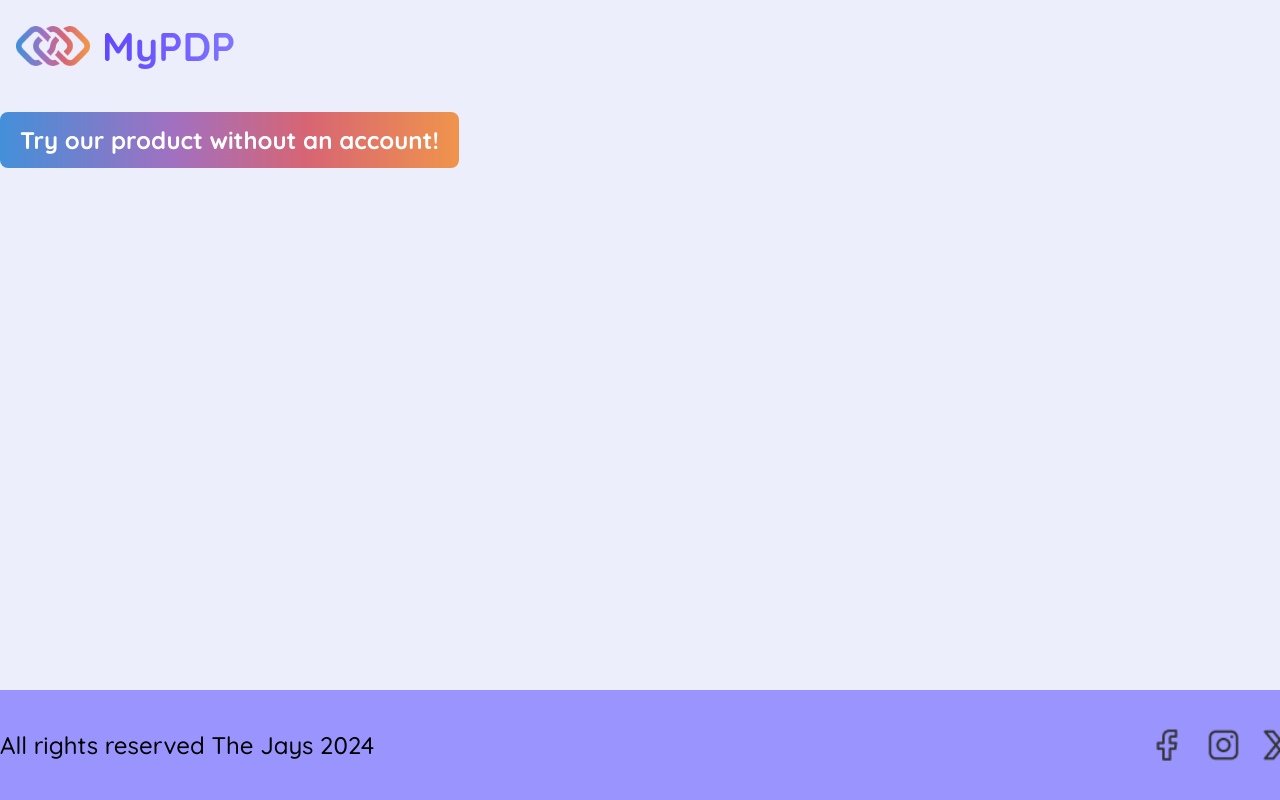
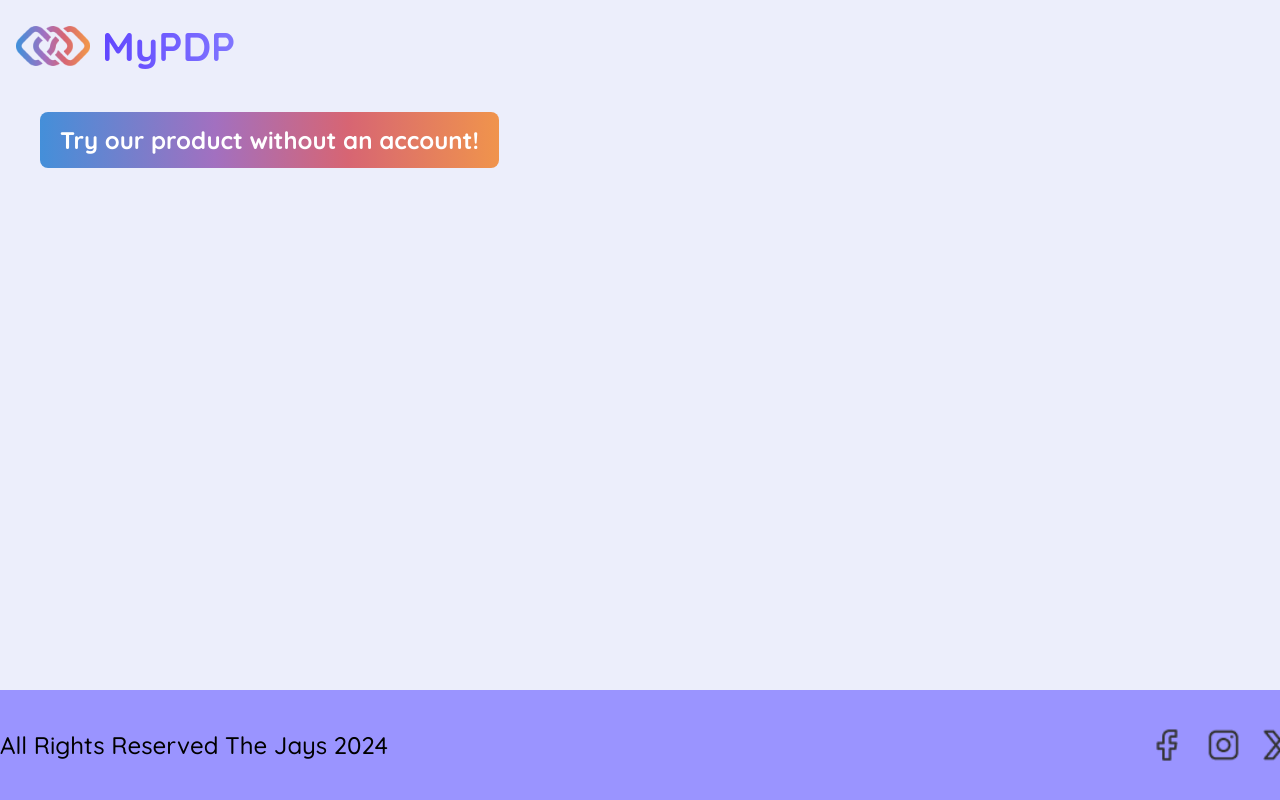
Before and after one commit to britzky/career-coach, a React (Vite) app in the folder frontend/career-coach/: page / in a window 1280 px wide. Built offline with nearby package versions, Linux system fonts and the light colour scheme.

Commit message:
affixed continue button on desired job page

```diff
--- a/frontend/career-coach/src/components/Footer/Footer.tsx
+++ b/frontend/career-coach/src/components/Footer/Footer.tsx
@@ -7,7 +7,7 @@ export const Footer = () => {
     <footer className="flex items-center bg-footer h-[110px] w-full mt-auto">
         <div className="flex justify-between w-full max-w-screen-xl mx-auto font-medium text-sm">
             <div>
-                <p>All rights reserved The Jays 2024</p>
+                <p>All Rights Reserved The Jays 2024</p>
             </div>
             <div className="flex gap-5">
                 <img src={facebook} alt="facebook" />
--- a/frontend/career-coach/src/pages/DesiredJob/DesiredJob.tsx
+++ b/frontend/career-coach/src/pages/DesiredJob/DesiredJob.tsx
@@ -57,7 +57,7 @@ export const DesiredJob = () => {
             </div>
           ))}
         </div>
-        <div className="mt-14 mb-3 flex justify-end">
+        <div className="flex justify-end mt-auto mb-3"> {/* changed from mt-14 mb-3 flex justify-end */}
           <NavButton to='/job-level'>Continue</NavButton>
         </div>
       </div>
--- a/frontend/career-coach/src/pages/HoursPerWeek/HoursPerWeek.tsx
+++ b/frontend/career-coach/src/pages/HoursPerWeek/HoursPerWeek.tsx
@@ -27,8 +27,8 @@ export const HoursPerWeek = () => {
       <div className="flex flex-col items-center max-w-[1200px] mt-28">
         <p className="text-purpleText text-base font-bold">How many <span className="bg-hours-per-week gradient-text">hours per week</span> can you dedicate?</p>
         <div className="w-[210px] my-14 flex items-center">
-          <InputBox value={hours} placeholder="0" onChange={handleInputChange} />
-          <span className='ml-2'>hours</span>
+          <InputBox value={hours} placeholder='0' onChange={handleInputChange} />
+          <span className='ml-2'>Hours</span>
         </div>
         <div className="w-[943px] relative">
           <input
--- a/frontend/career-coach/src/pages/JobLevel/JobLevel.tsx
+++ b/frontend/career-coach/src/pages/JobLevel/JobLevel.tsx
@@ -26,7 +26,7 @@ export const JobLevel = () => {
           <div>
             <CareerInfoCard
               text="Entry Level"
-              years="0-3 years"
+              years="0-3 Years"
               tag="Entry-level"
               onCardClick={handleCardClick}
               selected={selectedCard === 'Entry-level'}
@@ -60,7 +60,7 @@ export const JobLevel = () => {
             />
           </div>
         </div>
-        <div className="flex justify-between mt-auto mb-3">
+        <div className="flex justify-between mt-auto mb-3 w-[1200px]"> {/* added w-[1200px] */}
           <NavButton to='/desired-job' back>Back</NavButton>
           <NavButton to='/hours-per-week'>Continue</NavButton>
         </div>
--- a/frontend/career-coach/src/pages/LandingPage/LandingPage.tsx
+++ b/frontend/career-coach/src/pages/LandingPage/LandingPage.tsx
@@ -10,7 +10,7 @@ export const LandingPage = () => {
         <button
           type="button"
           onClick={() => navigate('/desired-job')}
-          className="text-white bg-landing-page hover:bg-landing-page-reverse focus:ring-1 focus:outline-none focus:ring-purple-200 font-bold rounded-lg text-sm px-5 py-2.5 text-center me-2 mb-2"
+          className="text-white bg-landing-page hover:bg-landing-page-reverse focus:ring-1 focus:outline-none focus:ring-purple-200 font-bold rounded-lg text-sm px-5 py-2.5 text-center me-2 mb-2 ml-10"
         >
           Try our product without an account!
         </button>
--- a/frontend/career-coach/src/pages/Roadmap/RoadmapDetails.tsx
+++ b/frontend/career-coach/src/pages/Roadmap/RoadmapDetails.tsx
@@ -7,7 +7,7 @@ export const RoadmapDetails = () => {
     <div className="border-2 border-purpleText p-2 text-purpleText rounded-lg space-y-3">
         <h1 className="font-bold">Roadmap Details</h1>
         <p className="font-bold">Hours Per Week: <span>{careerDetails.hours_dedicated_to_learning}</span></p>
-        <p className="font-bold">Budget: <span>{careerDetails.budget}</span></p>
+        <p className="font-bold">Budget: $<span>{careerDetails.budget}</span></p>
         <p className="font-bold">Desired Skills: <span>{careerDetails.skills.join(', ')}</span></p>
         <p className="font-bold">Timeframe: <span>{careerDetails.timeframe}</span></p>
         <p className="font-bold">Learning Style: <span>{careerDetails.preferred_learning_style}</span></p>
```
